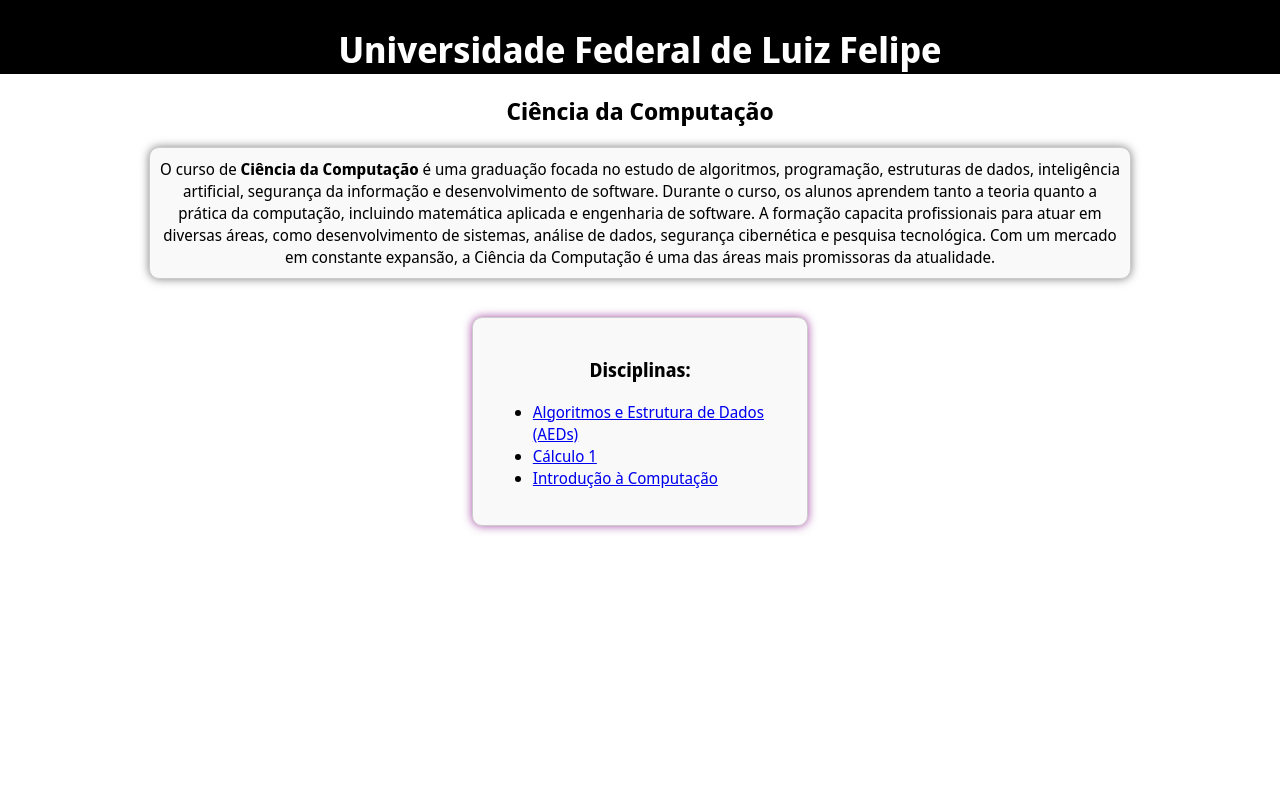
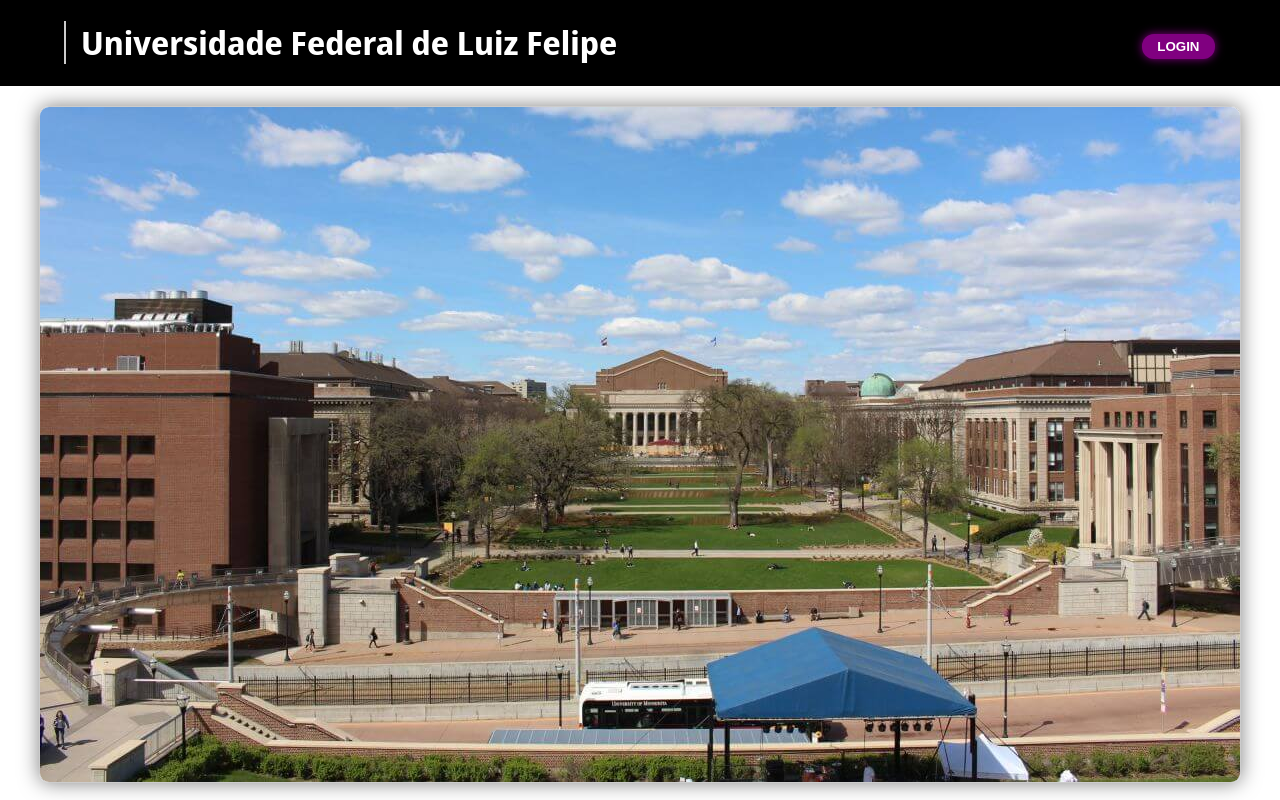
Before and after one commit to itz-luiz/oficina-web-pratica-01, a plain HTML site: page index.html in a window 1280 px wide. Shown: the top 800 px of the page. Drawn offline with Linux system fonts and the light colour scheme.

Commit message:
Update 05

```diff
--- a/aeds-style.css
+++ b/aeds-style.css
@@ -3,6 +3,52 @@
 
 body {
     font-family: "Noto Sans Display", sans;
+    margin: 0;
+    padding: 0;
+}
+
+header {
+    display: flex;
+    align-items: center;
+    background-color: black;
+    color: white;
+    padding: 0 5%;
+}
+
+h1 {
+    border-left: 2px solid #ccc;
+    padding-left: 15px;
+}
+
+.voltar {
+    position: absolute;
+    padding: 5px 15px;
+    right: 5%;
+    margin-top: -6px;
+}
+
+.voltar a {
+    text-decoration: none;
+    color: white;
+    text-transform: uppercase;
+}
+
+.voltar button {
+    background-color: purple;
+    text-transform: uppercase;
+    font-weight: bold;
+    color: white;
+    border: none;
+    outline: none;
+    border-radius: 12px;
+    box-shadow: 0 0 10px purple;
+}
+
+.voltar button:hover {
+    background-color: #f4f4f4;
+    color: black;
+    cursor: pointer;
+    box-shadow: 0 0 20px white;
 }
 
 h1{
--- a/calculo-1-style.css
+++ b/calculo-1-style.css
@@ -3,28 +3,74 @@
 
 body {
     font-family: "Noto Sans Display", sans;
+    margin: 0;
+    padding: 0;
+}
+
+header {
+    display: flex;
+    align-items: center;
+    background-color: black;
+    color: white;
+    padding: 0 5%;
+}
+
+h1 {
+    border-left: 2px solid #ccc;
+    padding-left: 15px;
+}
+
+.voltar {
+    position: absolute;
+    padding: 5px 15px;
+    right: 5%;
+    margin-top: -6px;
+}
+
+.voltar a {
+    text-decoration: none;
+    color: white;
+    text-transform: uppercase;
+}
+
+.voltar button {
+    background-color: purple;
+    text-transform: uppercase;
+    font-weight: bold;
+    color: white;
+    border: none;
+    outline: none;
+    border-radius: 12px;
+    box-shadow: 0 0 10px purple;
+}
+
+.voltar button:hover {
+    background-color: #f4f4f4;
+    color: black;
+    cursor: pointer;
+    box-shadow: 0 0 20px white;
 }
 
 h1{
     text-align: center;
 }
 
+body{
+    position: relative;
+}
+
 p{
     font-family: Arial, Helvetica, sans-serif;
 }
 
-body{
-    position: relative;
+.top-left {
+    position: absolute;
+    top: 0px;
+    left: 0px;
 }
 
-.top-left{
+.top-right {
     position: absolute;
-    left: 0px;
     top: 0px;
+    right: 0px;
 }
-
-.top-right{
-    position: absolute;
-    right: 0px;
-    top: 0px;
-}
--- a/index.html
+++ b/index.html
@@ -2,33 +2,48 @@
 <html lang="pt-BR">
 
 <head>
-    <meta charset="UTF-8">
-    <meta name="viewport" content="width=device-width, initial-scale=1.0">
+    <meta charset="UTF-8" />
+    <meta name="viewport" content="width=device-width, initial-scale=1.0" />
     <title>UFLF</title>
-    <link rel="stylesheet" href="style.css">
+    <link rel="stylesheet" href="style.css" />
 </head>
 
 <body>
     <header>
+        <div class="login">
+            <a href="login.html"><button class="login">login</button></a>
+        </div>
         <h1>Universidade Federal de Luiz Felipe</h1>
     </header>
+
+    <img class="imagem" src="imagem\faculdade.jpg" alt="imagem">
+
     <main>
         <section class="curso">
             <h2>Ciência da Computação</h2>
-                <p class="explicacao"> O curso de <strong>Ciência da Computação</strong> é uma graduação focada no estudo de algoritmos,
-                    programação, estruturas de dados, inteligência artificial, segurança da informação e desenvolvimento
-                    de software. Durante o curso, os alunos aprendem tanto a teoria quanto a prática da computação,
-                    incluindo matemática aplicada e engenharia de software. A formação capacita profissionais para atuar
-                    em diversas áreas, como desenvolvimento de sistemas, análise de dados, segurança cibernética e
-                    pesquisa tecnológica. Com um mercado em constante expansão, a Ciência da Computação é uma das áreas
-                    mais promissoras da atualidade.</p>
+            <p class="explicacao">
+                O curso de <strong>Ciência da Computação</strong> é uma graduação
+                focada no estudo de algoritmos, programação, estruturas de dados,
+                inteligência artificial, segurança da informação e desenvolvimento de
+                software. Durante o curso, os alunos aprendem tanto a teoria quanto a
+                prática da computação, incluindo matemática aplicada e engenharia de
+                software. A formação capacita profissionais para atuar em diversas
+                áreas, como desenvolvimento de sistemas, análise de dados, segurança
+                cibernética e pesquisa tecnológica. Com um mercado em constante
+                expansão, a Ciência da Computação é uma das áreas mais promissoras da
+                atualidade.
+            </p>
         </section>
         <nav class="disciplinas">
             <h3>Disciplinas:</h3>
             <ul>
-                <li><a href="aeds.html">Algoritmos e Estrutura de Dados (AEDs)</a></li>
+                <li>
+                    <a href="aeds.html">Algoritmos e Estrutura de Dados (AEDs)</a>
+                </li>
                 <li><a href="calculo-1.html">Cálculo 1</a></li>
-                <li><a href="introducao-computacao.html">Introdução à Computação</a></li>
+                <li>
+                    <a href="introducao-computacao.html">Introdução à Computação</a>
+                </li>
             </ul>
         </nav>
     </main>
--- a/introducao-computacao-style.css
+++ b/introducao-computacao-style.css
@@ -3,28 +3,74 @@
 
 body {
     font-family: "Noto Sans Display", sans;
+    margin: 0;
+    padding: 0;
+}
+
+header {
+    display: flex;
+    align-items: center;
+    background-color: black;
+    color: white;
+    padding: 0 5%;
+}
+
+h1 {
+    border-left: 2px solid #ccc;
+    padding-left: 15px;
+}
+
+.voltar {
+    position: absolute;
+    padding: 5px 15px;
+    right: 5%;
+    margin-top: -6px;
+}
+
+.voltar a {
+    text-decoration: none;
+    color: white;
+    text-transform: uppercase;
+}
+
+.voltar button {
+    background-color: purple;
+    text-transform: uppercase;
+    font-weight: bold;
+    color: white;
+    border: none;
+    outline: none;
+    border-radius: 12px;
+    box-shadow: 0 0 10px purple;
+}
+
+.voltar button:hover {
+    background-color: #f4f4f4;
+    color: black;
+    cursor: pointer;
+    box-shadow: 0 0 20px white;
 }
 
 h1{
     text-align: center;
 }
 
+body{
+    position: relative;
+}
+
 p{
     font-family: Arial, Helvetica, sans-serif;
 }
 
-body{
-    position: relative;
+.top-left {
+    position: absolute;
+    top: 0px;
+    left: 0px;
 }
 
-.top-left{
+.top-right {
     position: absolute;
-    left: 0px;
     top: 0px;
+    right: 0px;
 }
-
-.top-right{
-    position: absolute;
-    right: 0px;
-    top: 0px;
-}
--- a/style.css
+++ b/style.css
@@ -8,22 +8,63 @@ body {
 }
 
 header {
+    display: flex;
+    align-items: center;
     background-color: black;
-    padding: 1px 0;
     color: white;
-    font-size: 18px;
-    height: 72px;
+    padding: 0 5%;
 }
 
 h1 {
-    text-align: center;
-    padding-bottom: 1%;
+    border-left: 2px solid #ccc;
+    padding-left: 15px;
+}
+
+.login {
+    position: absolute;
+    padding: 5px 15px;
+    right: 5%;
+    margin-top: -6px;
+}
+
+.login a {
+    text-decoration: none;
+    color: white;
+    text-transform: uppercase;
+}
+
+.login button {
+    background-color: purple;
+    text-transform: uppercase;
+    font-weight: bold;
+    color: white;
+    border: none;
+    outline: none;
+    border-radius: 12px;
+    box-shadow: 0 0 10px purple;
+}
+
+.login button:hover {
+    background-color: #f4f4f4;
+    color: black;
+    cursor: pointer;
+    box-shadow: 0 0 20px white;
+}
+
+.imagem {
+    max-width: 100%;
+    height: auto;
+    display: flex;
+    margin: 20px auto;
+    border-radius: 10px;
+    border: 1px solid #ccc;
+    box-shadow: 0 0 20px rgba(0, 0, 0, 0.5);
 }
 
 h2 {
     text-align: center;
+    font-size: 35px;
 }
-
 
 .curso .explicacao {
     background-color: #f9f9f9;
@@ -44,12 +85,13 @@ h2 {
 .disciplinas {
     background-color: #f9f9f9;
     width: 100%;
-    max-width: 23%;
+    max-width: 300px;
     padding: 20px;
     margin: 0 auto;
     border: 1px solid #ccc;
     box-shadow: 0 0 10px rgba(128, 0, 128, 0.7);
     border-radius: 10px;
+    margin-bottom: 35px;
 }
 
 .disciplinas h3 {
```
Also changed, not shown: aeds.html (+6 -2 lines), calculo-1.html (+6 -2 lines), introducao-computacao.html (+6 -2 lines), imagem/15772135.png (added), imagem/faculdade.jpg (added).
